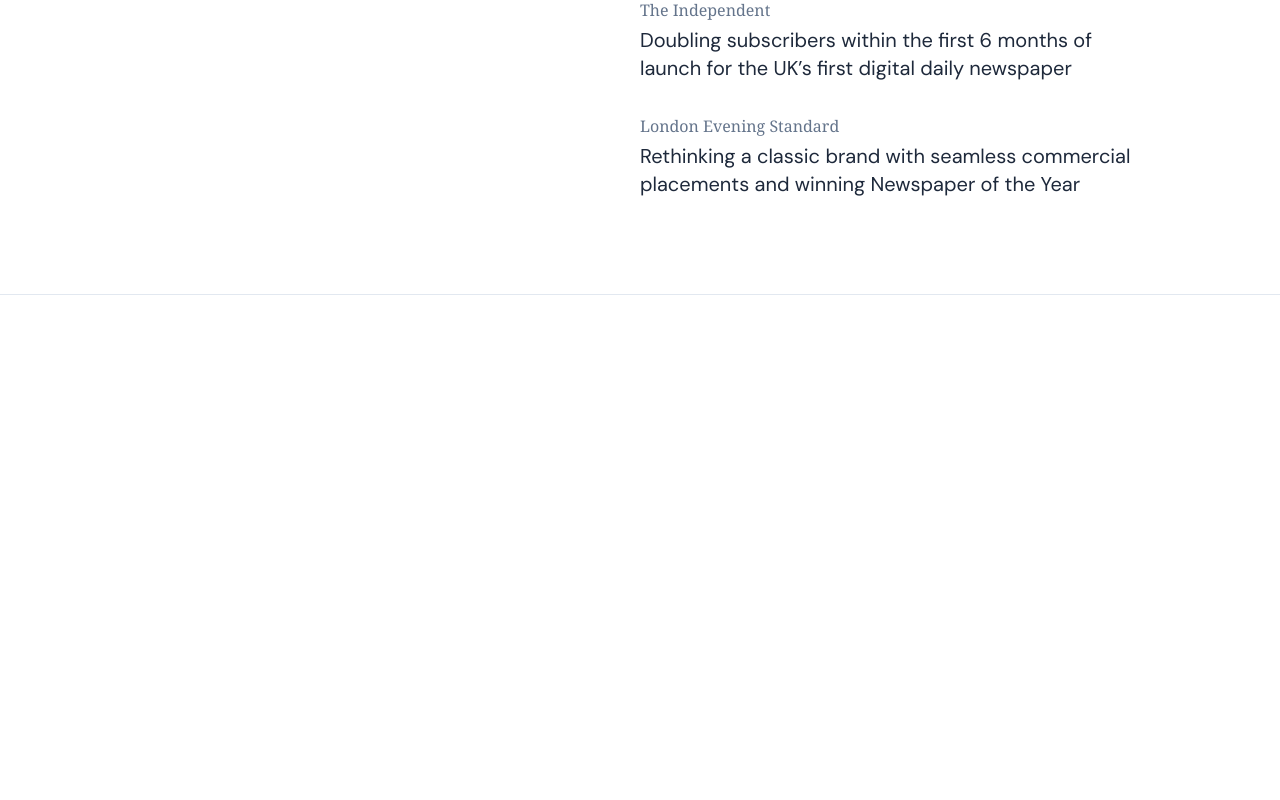
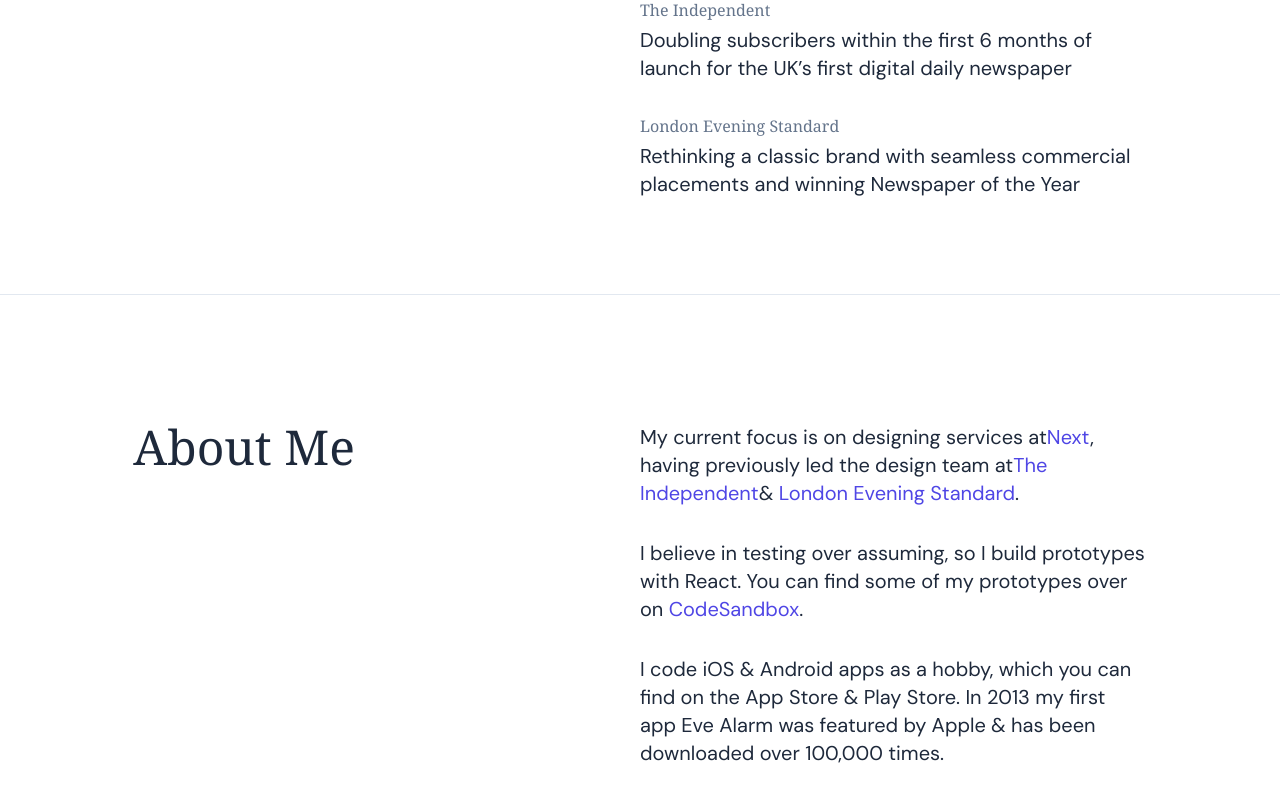
Before and after one commit to danielpape/danielpape.co.uk, a Next.js app: page / in a window 1280 px wide. Shown: the part 1269-2069 px from the top of the page. Before the commit the page ends 1628 px from the top, so only its background shows below. Built offline with nearby package versions, Linux system fonts and the light colour scheme.

Commit message:
Added About Me Section

```diff
--- /dev/null
+++ b/components/aboutme.js
@@ -0,0 +1,57 @@
+export default function AboutMe(props) {
+  return (
+    <div className="grid grid-cols-12 py-16 my-16 px-8 max-w-screen-xl m-auto border-b border-slate-200">
+      <div className="md:col-start-2 md:col-span-5 col-start-1 col-span-12">
+        <h2 className="text-5xl font-serif text-slate-800 pb-16">About Me</h2>
+      </div>
+      <div className="md:col-start-7 md:col-span-5 col-start-1 col-span-12 flex flex-col gap-8">
+        <div className="flex flex-col gap-8 text-xl text-slate-800">
+          <p>
+            My current focus is on designing services at
+            <a
+              href="https://www.next.co.uk"
+              className="text-indigo-600 hover:text-indigo-900"
+              target="_blank"
+            >
+              Next
+            </a>
+            , having previously led the design team at
+            <a
+              href="https://www.independent.co.uk"
+              className="text-indigo-600 hover:text-indigo-900"
+              target="_blank"
+            >
+              The Independent
+            </a>
+             &{" "}
+            <a
+              href="https://www.standard.co.uk"
+              className="text-indigo-600 hover:text-indigo-900"
+              target="_blank"
+            >
+              London Evening Standard
+            </a>
+            .
+          </p>
+          <p>
+            I believe in testing over assuming, so I build prototypes with
+            React. You can find some of my prototypes over on{" "}
+            <a
+              href="https://codesandbox.io/u/bydanielpape"
+              className="text-indigo-600 hover:text-indigo-900"
+              target="_blank"
+            >
+              CodeSandbox
+            </a>
+            .
+          </p>
+          <p>
+            I code iOS & Android apps as a hobby, which you can find on the App
+            Store & Play Store. In 2013 my first app Eve Alarm was featured by
+            Apple & has been downloaded over 100,000 times.
+          </p>
+        </div>
+      </div>
+    </div>
+  );
+}
--- a/pages/index.js
+++ b/pages/index.js
@@ -5,6 +5,7 @@ import React from "react";
 import "@fontsource/dm-sans/400.css";
 import "@fontsource/dm-sans/500.css";
 import Highlights from "../components/highlights";
+import AboutMe from "../components/aboutme";
 
 export default function Home() {
   return (
@@ -55,6 +56,7 @@ export default function Home() {
       <main>
         <Intro />
         <Highlights />
+        <AboutMe />
       </main>
     </>
   );
```
